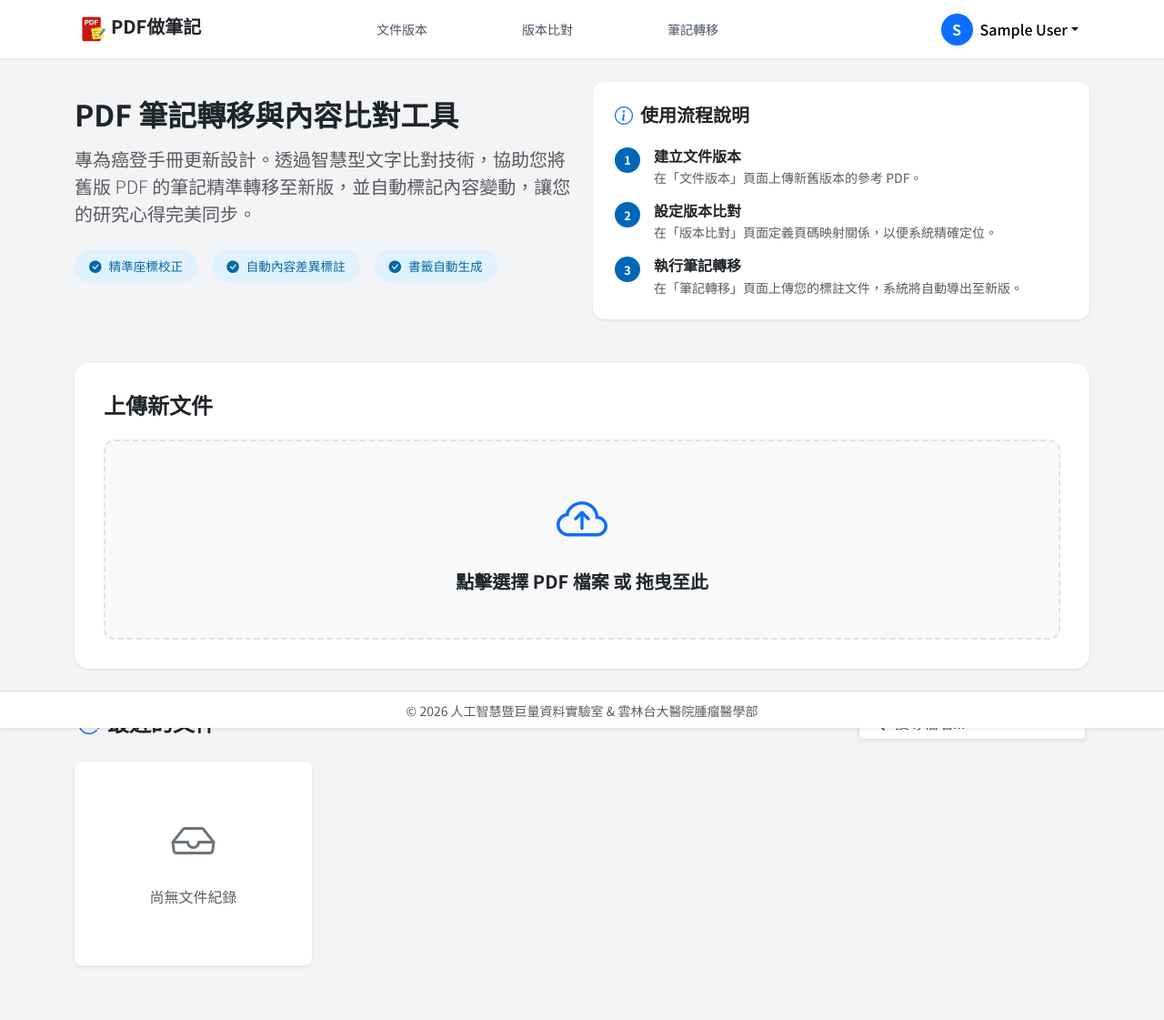
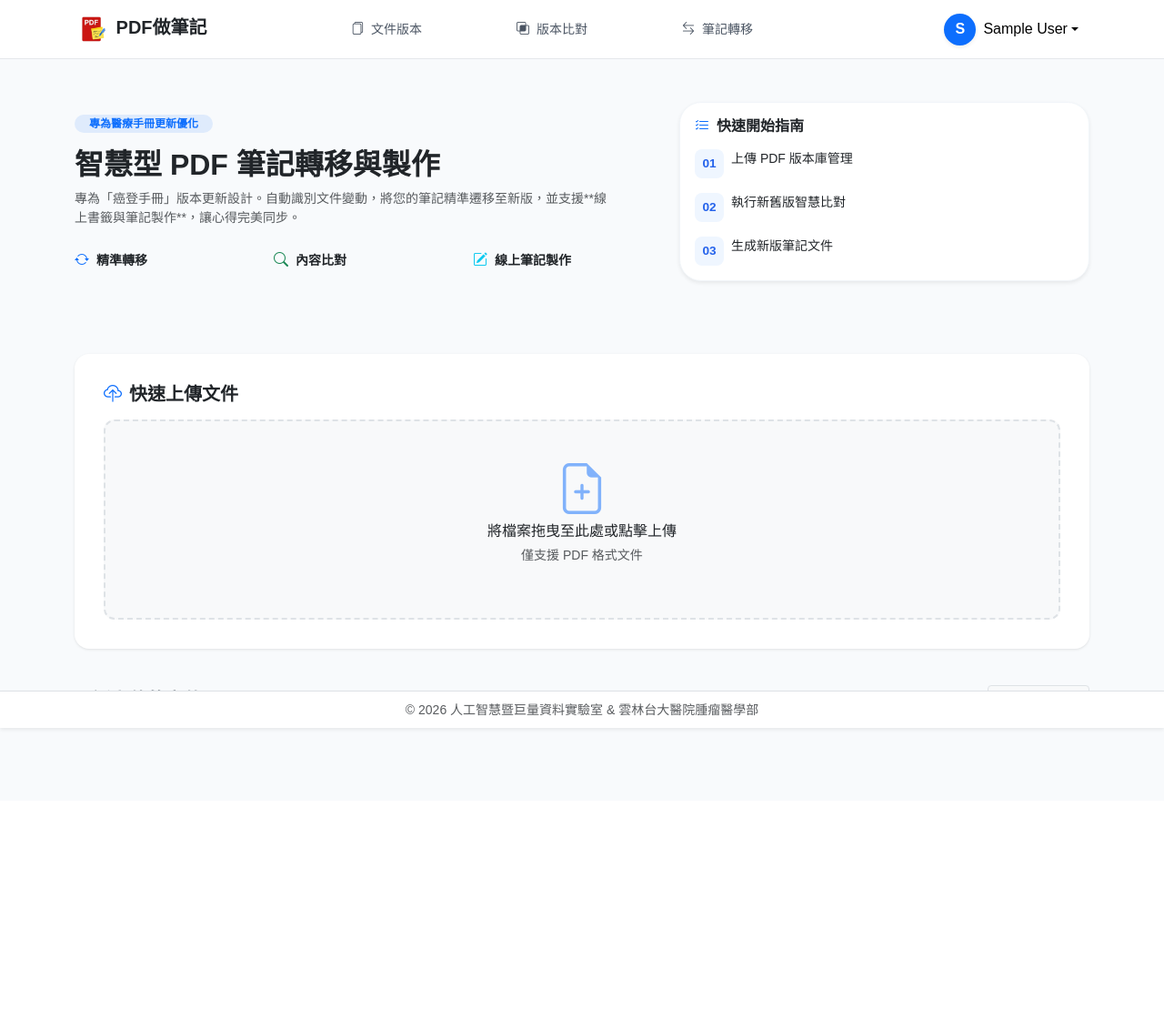
Before and after one commit to YuTzu2003/Notebook-Flask, a Flask app: page / in a window 1280 px wide. Shown: the whole page at 91% size. After the commit the page ends 803 px from the top, so only its background shows below. Run offline with Flask 3, Linux system fonts and the light colour scheme; the visitor is signed in with stand-in values (Sample User, id 1); data that the repository does not hold is empty; some libraries are stand-ins or nearby versions.

Commit message:
update ui

```diff
--- a/static/css/index.css
+++ b/static/css/index.css
@@ -8,34 +8,40 @@
 }
 
 /* 網站介紹樣式 */
-.feature-tag {
-    background: #e0f2fe;
-    color: #0369a1;
-    padding: 0.5rem 1rem;
-    border-radius: 50rem;
-    font-size: 0.85rem;
-    font-weight: 500;
+.hero-section {
+    padding: 2rem 0;
 }
 
-.step-number {
-    width: 28px;
-    height: 28px;
-    background: #0067b8;
-    color: white;
-    border-radius: 50%;
+.step-num {
+    width: 32px;
+    height: 32px;
+    background: #eff6ff;
+    color: #2563eb;
+    border-radius: 8px;
     display: flex;
     align-items: center;
     justify-content: center;
-    font-weight: bold;
-    font-size: 0.8rem;
-    margin-right: 15px;
+    font-weight: 800;
+    font-size: 0.85rem;
     flex-shrink: 0;
+}
+
+.icon-box {
+    width: 48px;
+    height: 48px;
+    display: flex;
+    align-items: center;
+    justify-content: center;
 }
 
 .usage-steps-card {
     background: #ffffff;
     border: 1px solid #f1f5f9 !important;
-    border-radius: 20px !important;
+    border-radius: 24px !important;
+}
+
+.steps-timeline {
+    position: relative;
 }
 
 .upload-zone {
--- a/static/css/navbar.css
+++ b/static/css/navbar.css
@@ -4,7 +4,7 @@ html {
 
 body {
     font-family: 'Noto Sans TC', sans-serif;
-    background-color: #f3f4f6; /* 回歸原本自然的淺灰色 */
+    background-color: #f8fafc; /* 更柔和、自然的背景色 */
     min-height: 100vh;
     padding-bottom: 4rem;
     opacity: 0;
@@ -119,9 +119,39 @@ body {
     border-radius: 12px;
 }
 
-/* 恢復原本整齊的卡片 */
-.card {
-    border: none !important;
-    border-radius: 12px !important;
-    box-shadow: 0 1px 3px rgba(0,0,0,0.1) !important;
+/* 恢復原本整潔的表格版面，優化擠壓問題 */
+.table thead th {
+    font-weight: 600;
+    color: #64748b;
+    background-color: #f8fafc;
+    border-bottom: 1px solid #e2e8f0;
+    font-size: 0.8rem; /* 稍微縮小字體 */
+    padding: 0.85rem 1rem;
+    white-space: nowrap; /* 表頭不換行 */
 }
+
+.table tbody td {
+    vertical-align: middle;
+    padding: 0.85rem 1rem; /* 減少內距 */
+    color: #334155;
+    border-bottom: 1px solid #f1f5f9;
+    font-size: 0.9rem; /* 內容字體微調 */
+}
+
+.table-hover tbody tr:hover {
+    background-color: #f8fafc;
+}
+
+/* 確保操作欄位文字不被擠壓 */
+.text-nowrap {
+    white-space: nowrap !important;
+}
+
+/* 強化檔名顯示：支援長檔名換行至第二行 */
+.filename-container {
+    max-width: 450px;
+    white-space: normal !important;
+    word-break: break-all;
+    line-height: 1.4;
+    display: block;
+}
--- /dev/null
+++ b/templates/base.html
@@ -0,0 +1,105 @@
+<!DOCTYPE html>
+<html lang="zh-TW">
+<head>
+    <meta charset="UTF-8">
+    <meta name="viewport" content="width=device-width, initial-scale=1.0">
+    <title>{% block title %}PDF做筆記{% endblock %}</title>
+    <link rel="icon" href="/static/logo.ico" type="image/x-icon"/>
+
+    <!-- CSS Dependencies -->
+    <link href="https://cdn.jsdelivr.net/npm/bootstrap@5.3.0/dist/css/bootstrap.min.css" rel="stylesheet">
+    <link rel="stylesheet" href="https://cdn.jsdelivr.net/npm/bootstrap-icons@1.10.5/font/bootstrap-icons.css">
+    <link href="https://cdn.jsdelivr.net/npm/jquery-easy-loading@1.3.0/dist/jquery.loading.min.css" rel="stylesheet">
+
+    <!-- Custom CSS -->
+    <link rel="stylesheet" href="/static/css/navbar.css">
+    {% block extra_css %}{% endblock %}
+</head>
+<body>
+
+    <nav class="navbar navbar-expand-lg navbar-light fixed-top">
+        <div class="container">
+            <a class="navbar-brand d-flex align-items-center gap-2" href="/">
+                <h5 class="m-0 fw-bold text-dark">
+                    <img src="/static/logo.png" alt="logo" style="height: 40px;"> PDF做筆記
+                </h5>
+            </a>
+
+            <button class="navbar-toggler border-0 shadow-none" type="button" data-bs-toggle="collapse" data-bs-target="#navbarNav" aria-controls="navbarNav" aria-expanded="false" aria-label="Toggle navigation">
+                <span class="navbar-toggler-icon"></span>
+            </button>
+
+            <div class="collapse navbar-collapse" id="navbarNav">
+                <ul class="navbar-nav mx-auto fw-medium small">
+                    <li class="nav-item">
+                        <a class="nav-link {{'active' if request.path.startswith('/docVersion') else ''}}" href="/docVersion" data-text="文件版本">
+                            <i class="bi bi-files me-2"></i>文件版本
+                        </a>
+                    </li>
+                    <li class="nav-item">
+                        <a class="nav-link {{'active' if request.path.startswith('/mapping') else ''}}" href="/mapping" data-text="版本比對">
+                            <i class="bi bi-intersect me-2"></i>版本比對
+                        </a>
+                    </li>
+                    <li class="nav-item">
+                        <a class="nav-link {{'active' if request.path.startswith('/notes') else ''}}" href="/notes" data-text="筆記轉移">
+                            <i class="bi bi-arrow-left-right me-2"></i>筆記轉移
+                        </a>
+                    </li>
+                    {% if session.Position == 'Admin' %}
+                    <li class="nav-item">
+                        <a class="nav-link {{'active' if request.endpoint == 'auth.admin_users' else ''}}" href="{{ url_for('auth.admin_users') }}" data-text="使用者管理">
+                            <i class="bi bi-people me-2"></i>使用者管理
+                        </a>
+                    </li>
+                    {% endif %}
+                </ul>
+            </div>
+
+            <div class="dropdown">
+                <button class="btn btn-light dropdown-toggle d-flex align-items-center border-0 bg-transparent" type="button" data-bs-toggle="dropdown" aria-expanded="false">
+                    <div class="rounded-circle bg-primary text-white d-flex justify-content-center align-items-center me-2 shadow-sm" style="width: 35px; height: 35px; font-weight:bold;">
+                        {{ session.Name[0] if session.Name else 'U' }}
+                    </div>
+                    <span class="d-none d-md-block fw-medium">{{ session.Name }}</span>
+                </button>
+                <ul class="dropdown-menu dropdown-menu-end shadow border-0 mt-2">
+                    <li><h6 class="dropdown-header text-uppercase small text-muted">使用者資訊</h6></li>
+                    <li><span class="dropdown-item-text small">編號: {{ session.UserID }}</span></li>
+                    <li><span class="dropdown-item-text small">職位: {{ session.Position }}</span></li>
+                    <li><hr class="dropdown-divider"></li>
+                    <li>
+                        <a class="dropdown-item text-danger d-flex align-items-center" href="{{ url_for('auth.logout') }}">
+                            <i class="bi bi-box-arrow-right me-2"></i>登出
+                        </a>
+                    </li>
+                </ul>
+            </div>
+        </div>
+    </nav>
+
+    {% block content %}{% endblock %}
+
+    <footer class="footer fixed-bottom py-2 bg-white border-top shadow-sm">
+        <div class="container text-center">
+            <span class="text-muted small">
+                &copy; 2026 人工智慧暨巨量資料實驗室 &amp; 雲林台大醫院腫瘤醫學部
+            </span>
+        </div>
+    </footer>
+
+    <!-- JS Dependencies -->
+    <script src="https://code.jquery.com/jquery-3.7.1.min.js"></script>
+    <script src="https://cdn.jsdelivr.net/npm/bootstrap@5.3.0/dist/js/bootstrap.bundle.min.js"></script>
+    <script src="https://cdn.jsdelivr.net/npm/jquery-easy-loading@1.3.0/dist/jquery.loading.min.js"></script>
+    <script src="https://cdn.jsdelivr.net/npm/sweetalert2@11"></script>
+
+    {% block extra_js %}{% endblock %}
+
+    <style>
+        body { padding-bottom: 70px !important; }
+        .footer { z-index: 1030; }
+    </style>
+
+</body>
+</html>
--- a/templates/index.html
+++ b/templates/index.html
@@ -1,56 +1,63 @@
-<!DOCTYPE html>
-<html lang="zh-TW">
-<head>
-    <meta charset="UTF-8">
-    <meta name="viewport" content="width=device-width, initial-scale=1.0">
-    <title>PDF做筆記</title>
-    <link href="https://cdn.jsdelivr.net/npm/bootstrap@5.3.0/dist/css/bootstrap.min.css" rel="stylesheet">
-    <link rel="stylesheet" href="https://cdn.jsdelivr.net/npm/bootstrap-icons@1.10.5/font/bootstrap-icons.css">
-    <link href="https://fonts.googleapis.com/css2?family=Noto+Sans+TC:wght@300;400;500;700&display=swap" rel="stylesheet">
+{% extends "base.html" %}
+
+{% block title %}首頁 - PDF做筆記{% endblock %}
+
+{% block extra_css %}
     <link rel="stylesheet" href="/static/css/index.css">
-    <link rel="icon" href="/static/logo.ico" type="image/x-icon"/>
-</head>
-<body>
-    {% include 'navbar.html' %}
+{% endblock %}
 
-    <div class="container" style="margin-top: 90px;">
+{% block content %}
+    <div class="container" style="margin-top: 80px;">
 
-        <!-- 網站介紹與使用說明區 -->
-        <div class="intro-section animate-fade-in mb-5">
-            <div class="row align-items-center">
-                <div class="col-lg-6">
-                    <h2 class="fw-bold text-dark mb-3">PDF 筆記轉移與內容比對工具</h2>
-                    <p class="text-muted lead mb-4">
-                        專為癌登手冊更新設計。透過智慧型文字比對技術，協助您將舊版 PDF 的筆記精準轉移至新版，並自動標記內容變動，讓您的研究心得完美同步。
+        <!-- 核心功能介紹區：縮小版 -->
+        <div class="hero-section mb-5">
+            <div class="row align-items-center g-4">
+                <div class="col-lg-7">
+                    <div class="badge bg-primary bg-opacity-10 text-primary px-3 py-1 rounded-pill mb-3 fw-bold small">
+                        專為醫療手冊更新優化
+                    </div>
+                    <h2 class="fw-bold text-dark mb-2">智慧型 PDF 筆記轉移與製作</h2>
+                    <p class="text-muted mb-4 pe-lg-5 small">
+                        專為「癌登手冊」版本更新設計。自動識別文件變動，將您的筆記精準遷移至新版，並支援**線上書籤與筆記製作**，讓心得完美同步。
                     </p>
-                    <div class="d-flex gap-3 mb-4">
-                        <div class="feature-tag"><i class="bi bi-check-circle-fill me-2"></i>精準座標校正</div>
-                        <div class="feature-tag"><i class="bi bi-check-circle-fill me-2"></i>自動內容差異標註</div>
-                        <div class="feature-tag"><i class="bi bi-check-circle-fill me-2"></i>書籤自動生成</div>
+                    <div class="row g-3">
+                        <div class="col-md-4 col-sm-6">
+                            <div class="d-flex align-items-center gap-2">
+                                <i class="bi bi-arrow-repeat text-primary"></i>
+                                <span class="small fw-bold">精準轉移</span>
+                            </div>
+                        </div>
+                        <div class="col-md-4 col-sm-6">
+                            <div class="d-flex align-items-center gap-2">
+                                <i class="bi bi-search text-success"></i>
+                                <span class="small fw-bold">內容比對</span>
+                            </div>
+                        </div>
+                        <div class="col-md-4 col-sm-6">
+                            <div class="d-flex align-items-center gap-2">
+                                <i class="bi bi-pencil-square text-info"></i>
+                                <span class="small fw-bold">線上筆記製作</span>
+                            </div>
+                        </div>
                     </div>
                 </div>
-                <div class="col-lg-6">
-                    <div class="usage-steps-card card p-4 border-0 shadow-sm">
-                        <h5 class="fw-bold mb-4"><i class="bi bi-info-circle me-2 text-primary"></i>使用流程說明</h5>
-                        <div class="step-item d-flex mb-3">
-                            <div class="step-number">1</div>
-                            <div class="step-content">
-                                <h6 class="fw-bold mb-1">建立文件版本</h6>
-                                <p class="small text-muted mb-0">在「文件版本」頁面上傳新舊版本的參考 PDF。</p>
+                <div class="col-lg-5">
+                    <div class="usage-steps-card card p-3 border-0 shadow-sm">
+                        <h6 class="fw-bold mb-3 d-flex align-items-center">
+                            <i class="bi bi-list-check me-2 text-primary"></i> 快速開始指南
+                        </h6>
+                        <div class="steps-timeline small">
+                            <div class="step-item d-flex mb-3">
+                                <div class="step-num">01</div>
+                                <div class="ms-2">上傳 PDF 版本庫管理</div>
                             </div>
-                        </div>
-                        <div class="step-item d-flex mb-3">
-                            <div class="step-number">2</div>
-                            <div class="step-content">
-                                <h6 class="fw-bold mb-1">設定版本比對</h6>
-                                <p class="small text-muted mb-0">在「版本比對」頁面定義頁碼映射關係，以便系統精確定位。</p>
+                            <div class="step-item d-flex mb-3">
+                                <div class="step-num">02</div>
+                                <div class="ms-2">執行新舊版智慧比對</div>
                             </div>
-                        </div>
-                        <div class="step-item d-flex">
-                            <div class="step-number">3</div>
-                            <div class="step-content">
-                                <h6 class="fw-bold mb-1">執行筆記轉移</h6>
-                                <p class="small text-muted mb-0">在「筆記轉移」頁面上傳您的標註文件，系統將自動導出至新版。</p>
+                            <div class="step-item d-flex">
+                                <div class="step-num">03</div>
+                                <div class="ms-2">生成新版筆記文件</div>
                             </div>
                         </div>
                     </div>
@@ -59,83 +66,38 @@
         </div>
 
         <div class="upload-section animate-fade-in">
-            <h4 class="fw-bold mb-4 text-dark">上傳新文件</h4>
-
-            <div class="upload-zone" id="dropZone">
-                <i class="bi bi-cloud-arrow-up text-primary mb-3" style="font-size: 3.5rem;"></i>
-                <h5 class="fw-bold text-dark">點擊選擇 PDF 檔案 或 拖曳至此</h5>
-                <input type="file" id="pdfInput" hidden accept=".pdf">
+            <h5 class="fw-bold mb-3"><i class="bi bi-cloud-upload me-2 text-primary"></i>快速上傳文件</h5>
+            <div id="drop-zone" class="upload-zone" onclick="document.getElementById('fileInput').click()">
+                <div class="text-center">
+                    <i class="bi bi-file-earmark-plus display-4 text-primary opacity-50 mb-3"></i>
+                    <p class="mb-1 text-dark fw-medium">將檔案拖曳至此處或點擊上傳</p>
+                    <p class="text-muted small">僅支援 PDF 格式文件</p>
+                </div>
+                <input type="file" id="fileInput" multiple accept=".pdf" style="display: none" onchange="handleFiles(this.files)">
             </div>
         </div>
 
-        <div class="d-flex justify-content-between align-items-center mb-4 px-1">
-            <h4 class="fw-bold m-0 text-dark"><i class="bi bi-clock-history me-2 text-primary"></i>最近的文件</h4>
-
-            <div class="input-group shadow-sm" style="width: 250px;">
-                <span class="input-group-text bg-white border-end-0 text-muted"><i class="bi bi-search"></i></span>
-                <input type="text" id="searchInput" class="form-control border-start-0 ps-0" placeholder="搜尋檔名...">
-            </div>
+        <div class="d-flex justify-content-between align-items-center mb-4">
+            <h5 class="fw-bold m-0 text-secondary">最近上傳的文件</h5>
+            <a href="/docVersion" class="btn btn-sm btn-light border px-3">查看全部 <i class="bi bi-arrow-right ms-1"></i></a>
         </div>
 
-        <div class="row row-cols-1 row-cols-md-2 row-cols-lg-4 g-4" id="docGrid">
-
-            {% if documents %}
-                {% for doc in documents %}
-                <div class="col doc-item">
-                    <div class="card doc-card h-100">
-                        <div class="card-img-placeholder">
-                            <i class="bi bi-file-earmark-pdf-fill card-icon"></i>
-                            <span class="position-absolute bottom-0 end-0 badge bg-secondary m-2 opacity-75">
-                                {{ doc.Pages }} 頁
-                            </span>
-                        </div>
-                        <div class="card-body d-flex flex-column">
-                            <h5 class="card-title" title="{{ doc.OriginalName }}">{{ doc.OriginalName }}</h5>
-
-                            <div class="mt-auto">
-                                <div class="d-flex justify-content-between align-items-end">
-                                    <div class="text-muted small">
-                                        <i class="bi bi-calendar3 me-1"></i>
-                                        {% if doc.UploadTime %}
-                                            {{ doc.UploadTime.strftime('%Y/%m/%d %H:%M') }}
-                                        {% else %}
-                                            --/--/--/--/--
-                                        {% endif %}
-                                    </div>
-                                </div>
-                                <div class="text-secondary mt-2" style="font-size: 0.7rem; letter-spacing: 0.5px;">
-                                    ID: {{ doc.DocID[:12] }}...
-                                </div>
-                                <div class="d-flex gap-2 mt-3">
-                                    <button class="btn btn-outline-primary btn-sm flex-fill" onclick="doc_tool('edit', '{{ doc.DocID }}', event)">
-                                        <i class="bi bi-pencil-square me-1"></i>編輯
-                                    </button>
-                                    <button class="btn btn-outline-danger btn-sm flex-fill" onclick="doc_tool('delete', '{{ doc.DocID }}', event)">
-                                        <i class="bi bi-trash me-1"></i>刪除
-                                    </button>
-                                </div>
-                            </div>
-                        </div>
-                    </div>
-                </div>
-                {% endfor %}
-            {% else %}
-                <div class="col-12">
-                    <div class="text-center py-5 bg-white rounded-3 shadow-sm">
-                        <i class="bi bi-inbox text-secondary" style="font-size: 3rem;"></i>
-                        <p class="text-muted mt-3">尚無文件紀錄</p>
-                    </div>
-                </div>
-            {% endif %}
+        <div class="row g-4" id="file-grid">
+            <!-- 檔案會在這裡由 JavaScript 動態生成 -->
         </div>
     </div>
 
-    <div id="loadingOverlay" class="spinner-overlay">
-        <div class="spinner-border text-primary mb-3" style="width: 3.5rem; height: 3.5rem;" role="status"></div>
-        <h5 class="text-dark fw-bold" id="loadingText">正在處理中...</h5>
-        <p class="text-secondary small">正在讀取檔案與標註紀錄</p>
+    <div id="spinner-overlay" class="spinner-overlay">
+        <div class="spinner-border text-primary" role="status" style="width: 3rem; height: 3rem;"></div>
+        <p class="mt-3 text-secondary small">正在上傳檔案...</p>
     </div>
-    <script src="https://cdn.jsdelivr.net/npm/bootstrap@5.3.0/dist/js/bootstrap.bundle.min.js"></script>
+
+    <div id="loading-overlay" class="spinner-overlay">
+        <div class="spinner-border text-primary" role="status" style="width: 3rem; height: 3rem;"></div>
+        <p class="mt-3 text-secondary small">正在讀取檔案與標註紀錄</p>
+    </div>
+{% endblock %}
+
+{% block extra_js %}
     <script src="/static/js/index.js"></script>
-</body>
-</html>
+{% endblock %}
--- a/templates/navbar.html
+++ /dev/null
@@ -1,65 +0,0 @@
-<nav class="navbar navbar-expand-lg navbar-light fixed-top">
-    <div class="container">
-        <a class="navbar-brand d-flex align-items-center gap-2" href="/">
-            <h5 class="m-0 fw-bold text-dark">
-                <img src="/static/logo.png"alt="logo" style="height: 40px;">PDF做筆記
-            </h5>
-        </a>
-
-        <button class="navbar-toggler border-0 shadow-none" type="button" data-bs-toggle="collapse" data-bs-target="#navbarNav" aria-controls="navbarNav" aria-expanded="false" aria-label="Toggle navigation">
-            <span class="navbar-toggler-icon"></span>
-        </button>
-
-        <div class="collapse navbar-collapse" id="navbarNav">
-            <ul class="navbar-nav mx-auto fw-medium small">
-                <li class="nav-item">
-                    <a class="nav-link {{'active' if request.path.startswith('/docVersion') else ''}}" href="/docVersion" data-text="文件版本">文件版本</a>
-                </li>
-                <li class="nav-item">
-                    <a class="nav-link {{'active' if request.path.startswith('/mapping') else ''}}" href="/mapping" data-text="版本比對">版本比對</a>
-                </li>
-                <li class="nav-item">
-                    <a class="nav-link {{'active' if request.path.startswith('/notes') else ''}}" href="/notes" data-text="筆記轉移">筆記轉移</a>
-                </li>
-                {% if session.Position == 'Admin' %}
-                <li class="nav-item">
-                    <a class="nav-link {{'active' if request.endpoint == 'auth.admin_users' else ''}}" href="{{ url_for('auth.admin_users') }}" data-text="使用者管理">使用者管理</a>
-                </li>
-                {% endif %}
-            </ul>
-        </div>
-        <div class="dropdown">
-            <button class="btn btn-light dropdown-toggle d-flex align-items-center border-0 bg-transparent" type="button" data-bs-toggle="dropdown" aria-expanded="false">
-                <div class="rounded-circle bg-primary text-white d-flex justify-content-center align-items-center me-2 shadow-sm" style="width: 35px; height: 35px; font-weight:bold;">
-                    {{ session.Name[0] if session.Name else 'U' }}
-                </div>
-                <span class="d-none d-md-block fw-medium">{{ session.Name }}</span>
-            </button>
-            <ul class="dropdown-menu dropdown-menu-end shadow border-0 mt-2">
-                <li><h6 class="dropdown-header text-uppercase small text-muted">使用者資訊</h6></li>
-                <li><span class="dropdown-item-text">編號: {{ session.UserID }}</span></li>
-                <li><span class="dropdown-item-text">姓名: {{ session.Name }}</span></li>
-                <li><span class="dropdown-item-text">職位: {{ session.Position }}</span></li>
-                <li><hr class="dropdown-divider"></li>
-                <li><a class="dropdown-item text-danger d-flex align-items-center" href="{{ url_for('auth.logout') }}">
-                    <i class="bi bi-box-arrow-right me-2"></i>登出
-                </a></li>
-            </ul>
-        </div>
-        </div>
-        </nav>
-
-        <footer class="footer fixed-bottom py-2 bg-white border-top shadow-sm">
-        <div class="container text-center">
-        <span class="text-muted small">
-            &copy; 2026 人工智慧暨巨量資料實驗室 &amp; 雲林台大醫院腫瘤醫學部
-        </span>
-        </div>
-        </footer>
-
-        <style>
-        body { padding-bottom: 60px !important; } /* 為固定頁尾預留空間 */
-        .footer { z-index: 1030; }
-        </style>
-
-        <link rel="stylesheet" href="/static/css/navbar.css">
```
Also changed, not shown: static/js/admin.js (+8 -1 lines), templates/admin.html (+35 -22 lines), templates/docVersion.html (+33 -39 lines), templates/mapping.html (+35 -46 lines), templates/notes.html (+13 -20 lines).
